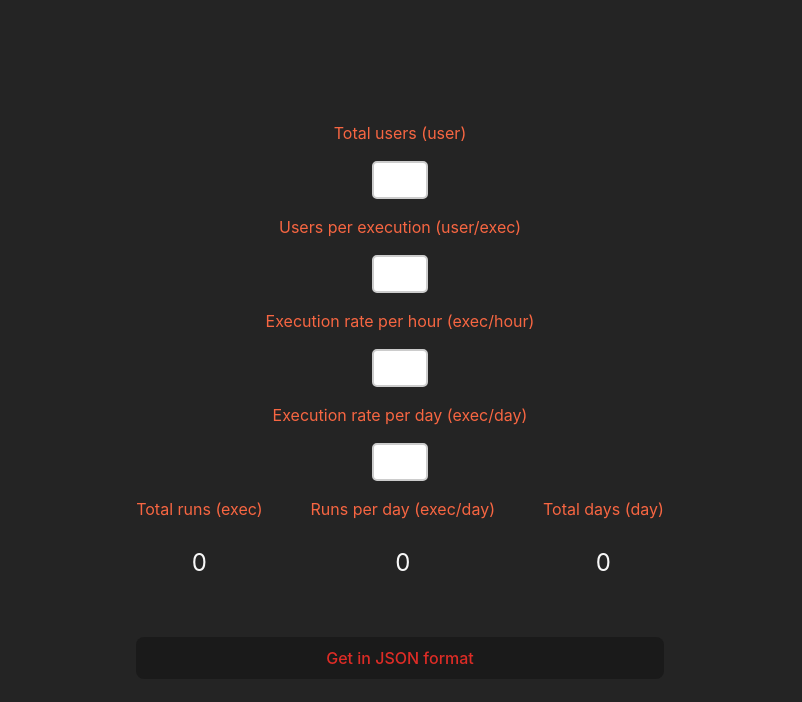
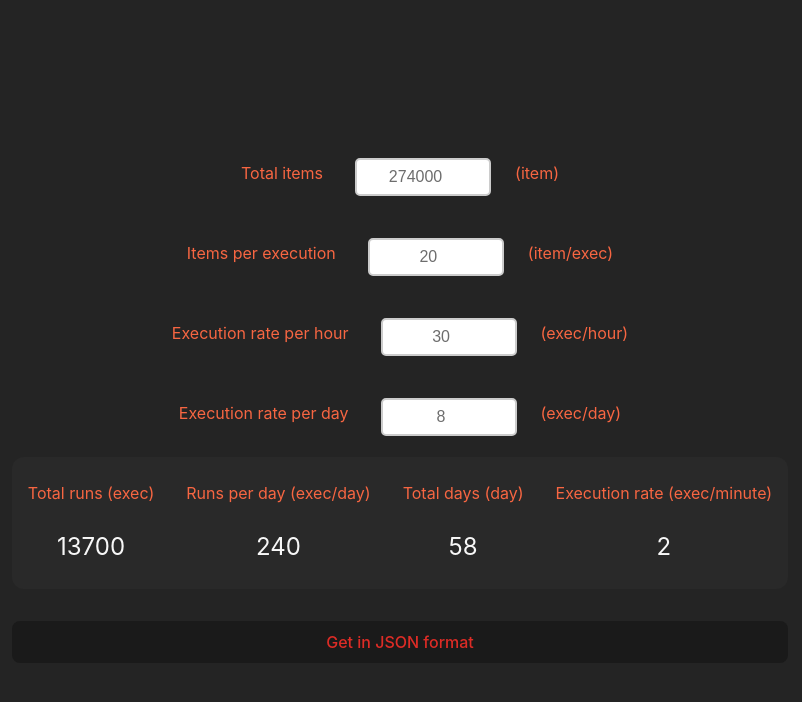
Before and after one commit to grischat/calculation, a React (Vite) app: page / in a window 1280 px wide. Shown: the top 702 px of the page, without its empty margins (240-1042 px from the left). Built offline with nearby package versions, Linux system fonts and the light colour scheme.

Commit message:
Changed UI + added field -Changed UI of inputs -Added Exec rate field

```diff
--- a/src/App.jsx
+++ b/src/App.jsx
@@ -5,13 +5,14 @@ import "./App.scss";
 function App() {
   const formik = useFormik({
     initialValues: {
-      totalUsers: "",
-      usersPerExec: "",
-      execRatePerHour: "",
-      execRatePerDay: "",
+      totalItems: "274000",
+      itemsPerExec: "20",
+      execRatePerHour: "30",
+      execRatePerDay: "8",
       totalRuns: "",
       runsPerDay: "",
       totalDays: "",
+      totalExecs: "",
     },
     onSubmit: (values, { setSubmitting }) => {
       const jsonText = JSON.stringify(values, null, 2);
@@ -22,18 +23,31 @@ function App() {
   });
   useEffect(() => {
     const totalRuns = Math.ceil(
-      formik.values.totalUsers / formik.values.usersPerExec
+      formik.values.totalItems / formik.values.itemsPerExec
     );
     const runsPerDay = Math.ceil(
       formik.values.execRatePerHour * formik.values.execRatePerDay
     );
     const totalDays = Math.ceil(totalRuns / runsPerDay);
+
+    const totalExecs = Math.ceil(60 / formik.values.execRatePerHour);
+
+    const execRatePerDay = parseFloat(formik.values.execRatePerDay);
+    if (isNaN(execRatePerDay) || execRatePerDay < 0 || execRatePerDay > 24) {
+      formik.setFieldError(
+        "execRatePerDay",
+        "Invalid value. Must be between 0 and 24."
+      );
+      formik.setFieldValue("execRatePerDay", "No days added");
+      return;
+    }
     formik.setFieldValue("totalRuns", totalRuns);
     formik.setFieldValue("runsPerDay", runsPerDay);
     formik.setFieldValue("totalDays", totalDays);
+    formik.setFieldValue("totalExecs", totalExecs);
   }, [
-    formik.values.totalUsers,
-    formik.values.usersPerExec,
+    formik.values.totalItems,
+    formik.values.itemsPerExec,
     formik.values.execRatePerHour,
     formik.values.execRatePerDay,
   ]);
@@ -41,32 +55,35 @@ function App() {
   return (
     <>
       <form id="form" onSubmit={formik.handleSubmit}>
-        <label htmlFor="totalUsers">
-          Total users (user)
+        <div className="values__container">
+          <div className="label-input-container">
+            <label htmlFor="totalItems">Total items </label>
             <input
-            id="totalUsers"
-            name="totalUsers"
+              id="totalItems"
+              name="totalItems"
               className="input"
               type="number"
               onChange={formik.handleChange}
               onBlur={formik.handleBlur}
-            value={formik.values.totalUsers}
+              value={formik.values.totalItems}
             />
-        </label>
-        <label htmlFor="usersPerExec">
-          Users per execution (user/exec)
+            <span>(item)</span>
+          </div>
+          <div className="label-input-container">
+            <label htmlFor="itemsPerExec">Items per execution</label>
             <input
-            id="usersPerExec"
-            name="usersPerExec"
+              id="itemsPerExec"
+              name="itemsPerExec"
               className="input"
               type="number"
               onChange={formik.handleChange}
               onBlur={formik.handleBlur}
-            value={formik.values.usersPerExec}
+              value={formik.values.itemsPerExec}
             />
-        </label>
-        <label htmlFor="execRatePerHour">
-          Execution rate per hour (exec/hour)
+            <span> (item/exec)</span>
+          </div>
+          <div className="label-input-container">
+            <label htmlFor="execRatePerHour">Execution rate per hour</label>
             <input
               id="execRatePerHour"
               name="execRatePerHour"
@@ -76,9 +93,10 @@ function App() {
               onBlur={formik.handleBlur}
               value={formik.values.execRatePerHour}
             />
-        </label>
-        <label htmlFor="execRatePerDay">
-          Execution rate per day (exec/day)
+            <span>(exec/hour)</span>
+          </div>
+          <div className="label-input-container">
+            <label htmlFor="execRatePerDay">Execution rate per day</label>
             <input
               id="execRatePerDay"
               name="execRatePerDay"
@@ -87,8 +105,12 @@ function App() {
               onChange={formik.handleChange}
               onBlur={formik.handleBlur}
               value={formik.values.execRatePerDay}
+              min="0"
+              max="24"
             />
-        </label>
+            <span>(exec/day)</span>
+          </div>
+        </div>
         <div className="results__container">
           <label>
             Total runs (exec)
@@ -108,6 +130,12 @@ function App() {
               {isNaN(formik.values.totalDays) ? "0" : formik.values.totalDays}
             </p>
           </label>
+          <label>
+            Execution rate (exec/minute)
+            <p>
+              {isNaN(formik.values.totalExecs) ? "0" : formik.values.totalExecs}
+            </p>
+          </label>
         </div>
         <button type="submit">Get in JSON format</button>
       </form>
--- a/src/App.scss
+++ b/src/App.scss
@@ -1,33 +1,53 @@
 #form {
   display: flex;
   flex-direction: column;
+  justify-content: center;
   gap: 2rem;
   text-align: center;
-
+  span {
+    color: rgb(247, 102, 66);
+    margin-top: 1.5rem;
+    margin-left: 1.5rem;
+  }
   label {
     display: flex;
     flex-direction: column;
     align-items: center;
+    margin-top: 1.5rem;
   }
-
+  .label-input-container {
+    display: flex;
+    flex-direction: row;
+    align-items: center;
+  }
   .input {
     position: relative;
     top: 1rem;
-    width: 3rem;
+    width: 8rem;
     height: 2rem;
     text-align: center;
     border: 2px solid #ccc;
     border-radius: 5px;
     font-size: 16px;
-    color: #555;
     outline: none;
+    color: #6d6d6d;
+    margin-left: 2rem;
   }
-
+  .values__container {
+    display: flex;
+    flex-direction: column;
+    position: relative;
+    gap: 2rem;
+    align-items: center;
+  }
   .results__container {
     display: flex;
     flex-direction: row;
-    justify-content: center;
     text-align: center;
-    gap: 3rem;
+    gap: 2rem;
+    border-radius: 12px;
+    background-color: #292929;
+    padding-left: 1rem;
+    padding-right: 1rem;
   }
 }
```
Lines whose indentation alone changed are shown as unchanged.
